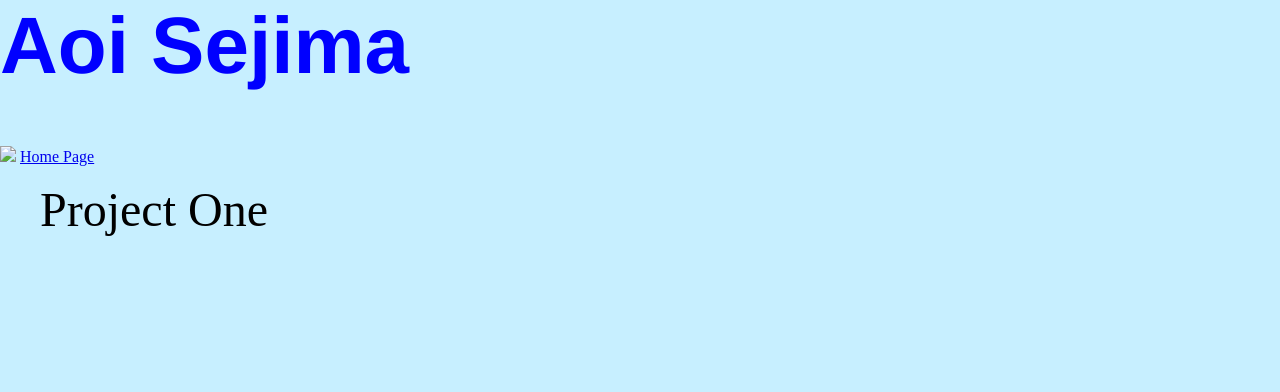
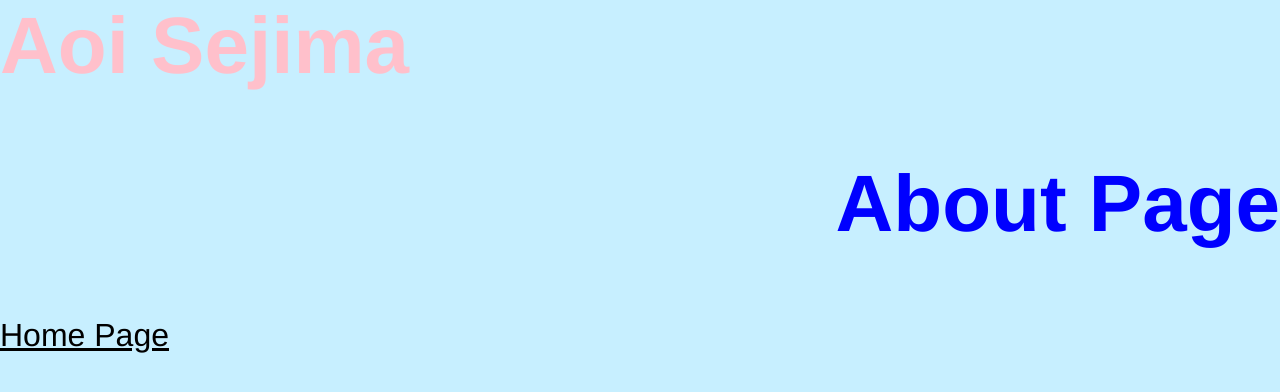
Before and after one commit to AoiSejima/aoisejimacore2.github.io, a plain HTML site: page pages/about.html in a window 1280 px wide. Drawn offline with Linux system fonts and the light colour scheme.

Commit message:
updated home and about page

```diff
--- a/pages/about.css
+++ b/pages/about.css
@@ -1,3 +1,15 @@
-.headline {
+h1 {
+    font-size: 5rem;
+    color: pink;
+}
+
+h2 {
+    font-size: 5rem;
     color: blue;
+    text-align: right;
 }
+
+a {
+    font-size: 2rem;
+    color: black;
+}
--- a/pages/about.html
+++ b/pages/about.html
@@ -16,12 +16,9 @@
     <div class="home">
 
       <h1 class="headline">Aoi Sejima</h1>
-      <img src="../assets/">
+      <h2>About Page</h2>
+
       <a href="../index.html">Home Page</a>
-      <ul>
-          <li><a class="nav-links" href="https://craigslist-interaction.glitch.me/">Project One</a></li>
-      </ul>
-
     </div>
 </body>
 
--- a/style.css
+++ b/style.css
@@ -1,5 +1,6 @@
 body {
     margin: 0;
+    font-family: helvetica;
 }
 
 .home {
@@ -10,12 +11,16 @@ body {
 
 .headline {
     font-size: 5rem;
-    font-family: helvetica;
     color: pink;
 }
 
 ul {
     list-style: none;
+    text-align: center;
+}
+
+li {
+    padding-top: 2rem;
 }
 
 .nav-links {
@@ -23,3 +28,14 @@ ul {
     font-size: 3rem;
     text-decoration: none;
 }
+
+h2 {
+    font-size: 3rem;
+    color: white;
+    text-align: center;
+}
+
+a {
+    font-size: 2rem;
+    color: black;
+}
```
Also changed, not shown: index.html (+5 -2 lines).
